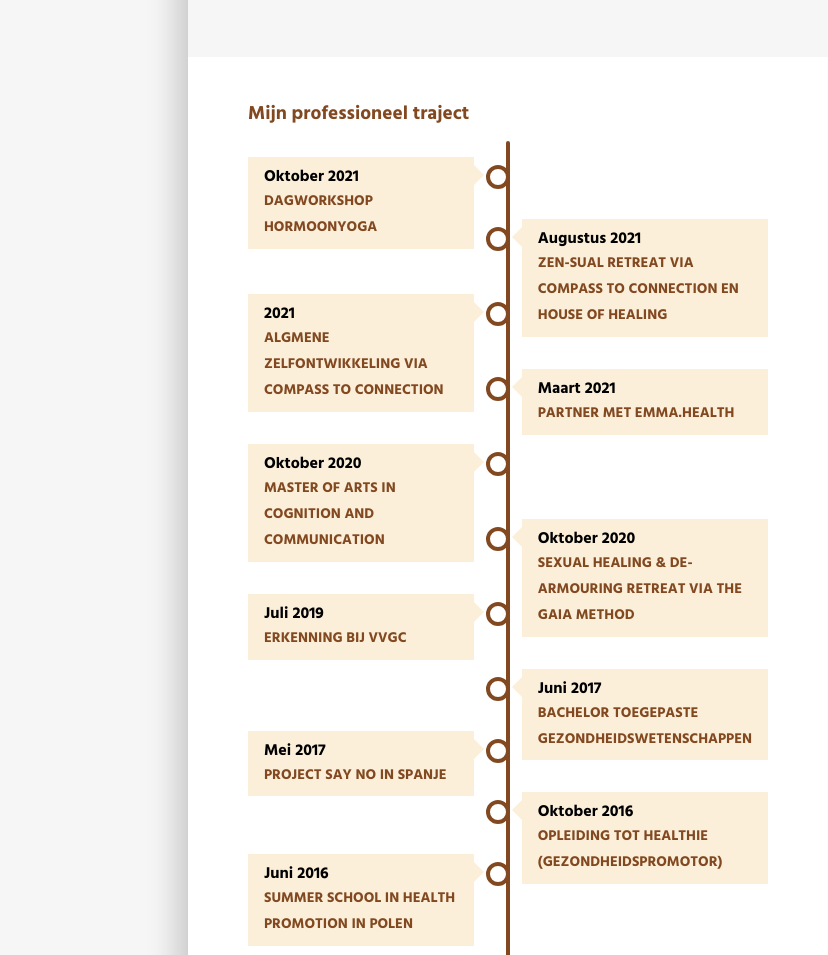
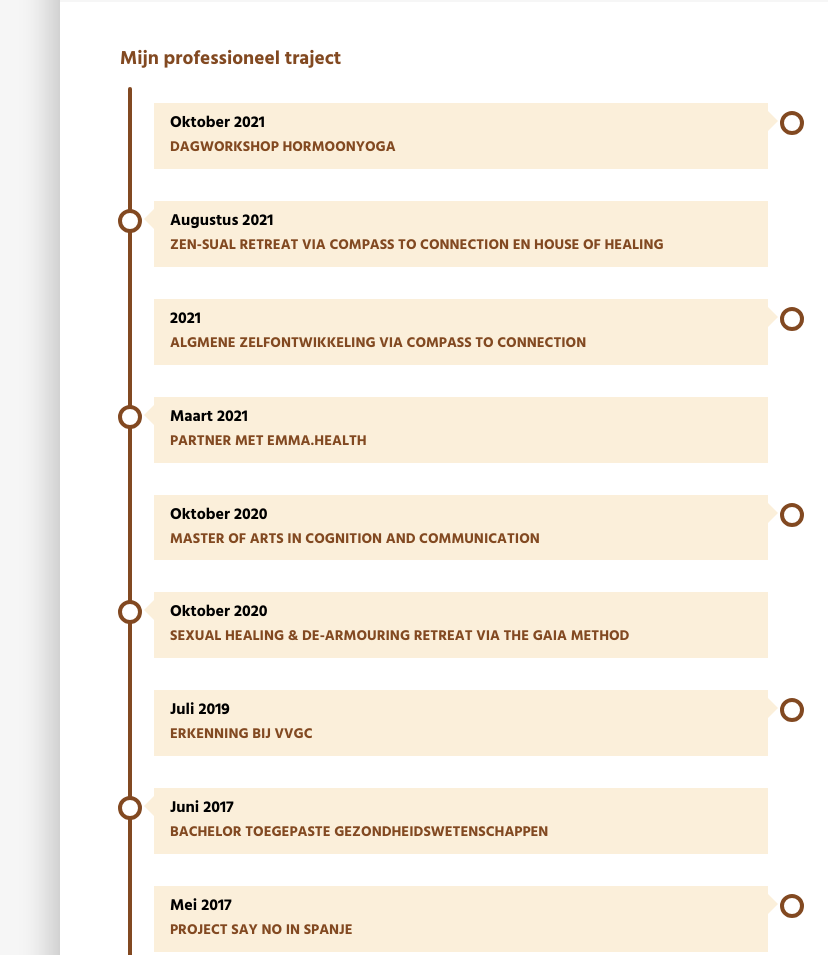
Before and after one commit to dennismaes/ankevanmullem, a Gatsby site: page /aboutme in a window 1280 px wide. Shown: the part 1456-2411 px from the top of the page, without its empty margins (452-1280 px from the left). Built offline with nearby package versions, Linux system fonts and the light colour scheme; Gatsby itself is replaced by a stand-in of ours.

Commit message:
Timeline bugfix

```diff
--- a/src/components/timeline.js
+++ b/src/components/timeline.js
@@ -9,7 +9,7 @@ export const Timeline = styled.div`
 
 	&:before {
 		content:"";
-		width: 0.3em;
+		width: 4px;
 		height: 100%;
 		background: ${props => props.theme.color.primary};
 		position: absolute;
@@ -22,21 +22,21 @@ export const Timeline = styled.div`
 	}
 
     display: grid;
-    column-gap: 3em;
+    column-gap: 48px;
     grid-template-columns: 1fr 1fr;
     grid-template-areas:
         "left ."
         "left right"
         ". right";
 
-    @media (max-width : ${props => props.theme.size.m}) {
+    @media (max-width : ${props => props.theme.size.l}) {
         grid-template-columns: 1fr;
         grid-template-areas:
         "left"
         "right";
-        padding-left: 2em;
+        padding-left: 34px;
         &:before {
-            left: 0.35em;
+            left: 8px;
             right:auto;
         }
     }
@@ -55,14 +55,14 @@ const TimelineEntryContainer = styled.dl`
     &:nth-child(odd) {
         border-left: 0;
         margin-left: 0;
-        @media (min-width : ${props => props.theme.size.m}) {
+        @media (min-width : ${props => props.theme.size.l}) {
             &:before{
-                right:-2.25em;
+                right:-36px;
                 left: auto;
             }
             dt {
                 &:before{
-                    right:-1em;
+                    right:-16px;
                     left: auto;
                     border-left: 10px solid ${props => props.theme.color.primaryLight};
                     border-right: transparent;
@@ -88,12 +88,12 @@ const TimelineEntryContainer = styled.dl`
 		&:before {
 			content: "";
             display: inline-block;
-            width: 1em;
-            height: 1em;
+            width: 16px;
+            height: 16px;
             position: absolute;
             border-top: 10px solid transparent;
             border-bottom: 10px solid transparent;
-			left: -1em;
+			left: -16px;
 			border-right: 10px solid ${props => props.theme.color.primaryLight};
 		}
         &:hover {
@@ -107,15 +107,15 @@ const TimelineEntryContainer = styled.dl`
 		display: flex;
 		align-items: center;
 		justify-content: center;
-		width: 1.5em;
-		height: 1.5em;
+		width: 24px;
+		height: 24px;
 		background-color: ${props => props.theme.color.white};
-		border: .3em solid ${props => props.theme.color.primary};
+		border: 4px solid ${props => props.theme.color.primary};
 		border-radius: 50%;
 		position: absolute;
 		text-shadow: 0 1px 0 ${props => props.theme.color.primary};
-		top: 0.5em;
-        left: -2.25em;
+		top: 8px;
+        left: -36px;
 	}
 
     h3 {
--- a/src/styles/theme.js
+++ b/src/styles/theme.js
@@ -10,7 +10,7 @@ export const theme = {
   size: {
     xs: '480px',
     s: '720px',
-    m: '1080px',
-    l: '1440px',
+    m: '960px',
+    l: '1280px',
   }
 };
```
